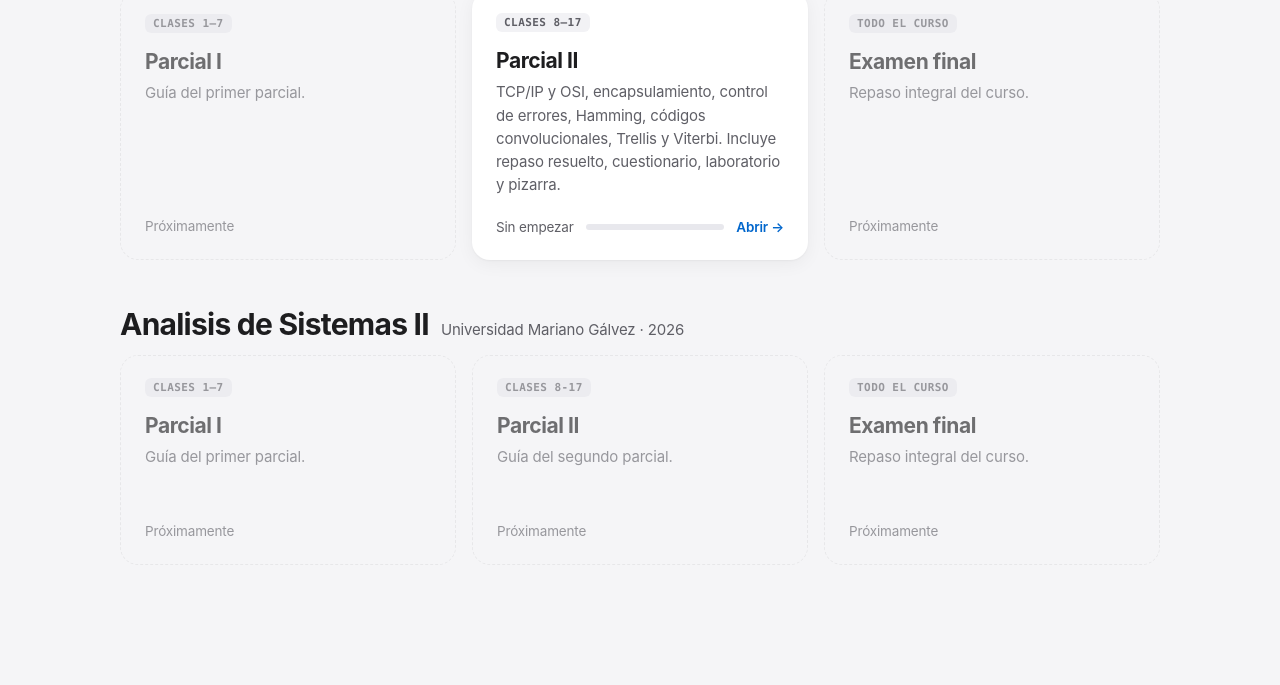
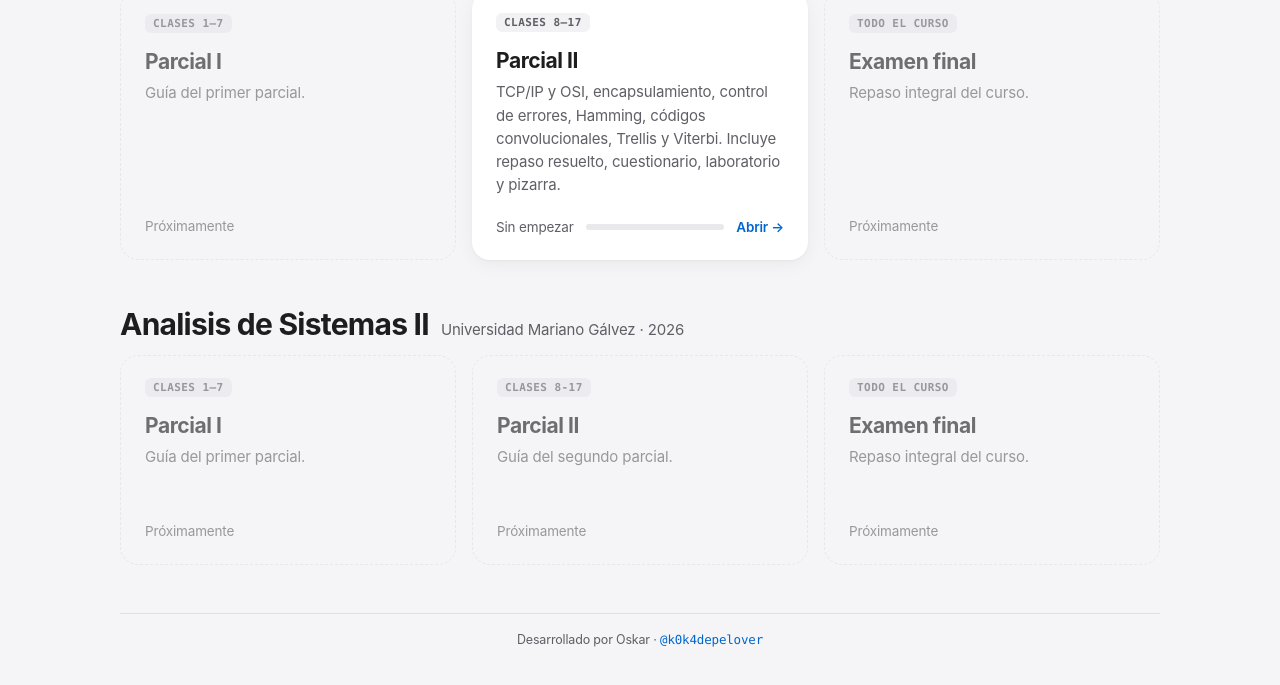
Before and after one commit to k0k4depelover/examen-redes-page, a plain HTML site: page index.html in a window 1280 px wide. Shown: the part 469-1154 px from the top of the page. Drawn offline with Linux system fonts and the light colour scheme.

Commit message:
Añadiendo referencias a mi

```diff
--- a/css/styles.css
+++ b/css/styles.css
@@ -248,6 +248,8 @@ hr.soft{border:0;border-top:1px solid var(--sep);margin:28px 0}
 .toc-grid h4{margin:4px 0 4px}
 .toc-grid p{font-size:14.5px;color:var(--text-2);margin:0}
 footer{margin-top:80px;color:var(--text-2);font-size:13.5px}
+.credit{margin-top:48px;padding:16px 0;border-top:1px solid var(--sep);text-align:center;font-size:12.5px;color:var(--text-2)}
+.credit span{font-family:var(--mono);color:var(--accent)}
 
 @media print{
   .topbar,nav.side,.mark-btn,.lab,.scrim,.board,.board-fab,.board-open{display:none!important}
--- a/index.html
+++ b/index.html
@@ -24,6 +24,7 @@
     </label>
   </section>
   <div id="cursos"></div>
+  <footer class="credit">Desarrollado por Oskar · <span>@k0k4depelover</span></footer>
 </main>
 <script src="js/examenes.js"></script>
 <script src="js/portal.js"></script>
```
Also changed, not shown: redes-1/parcial-2/index.html (+1 -0 lines).
